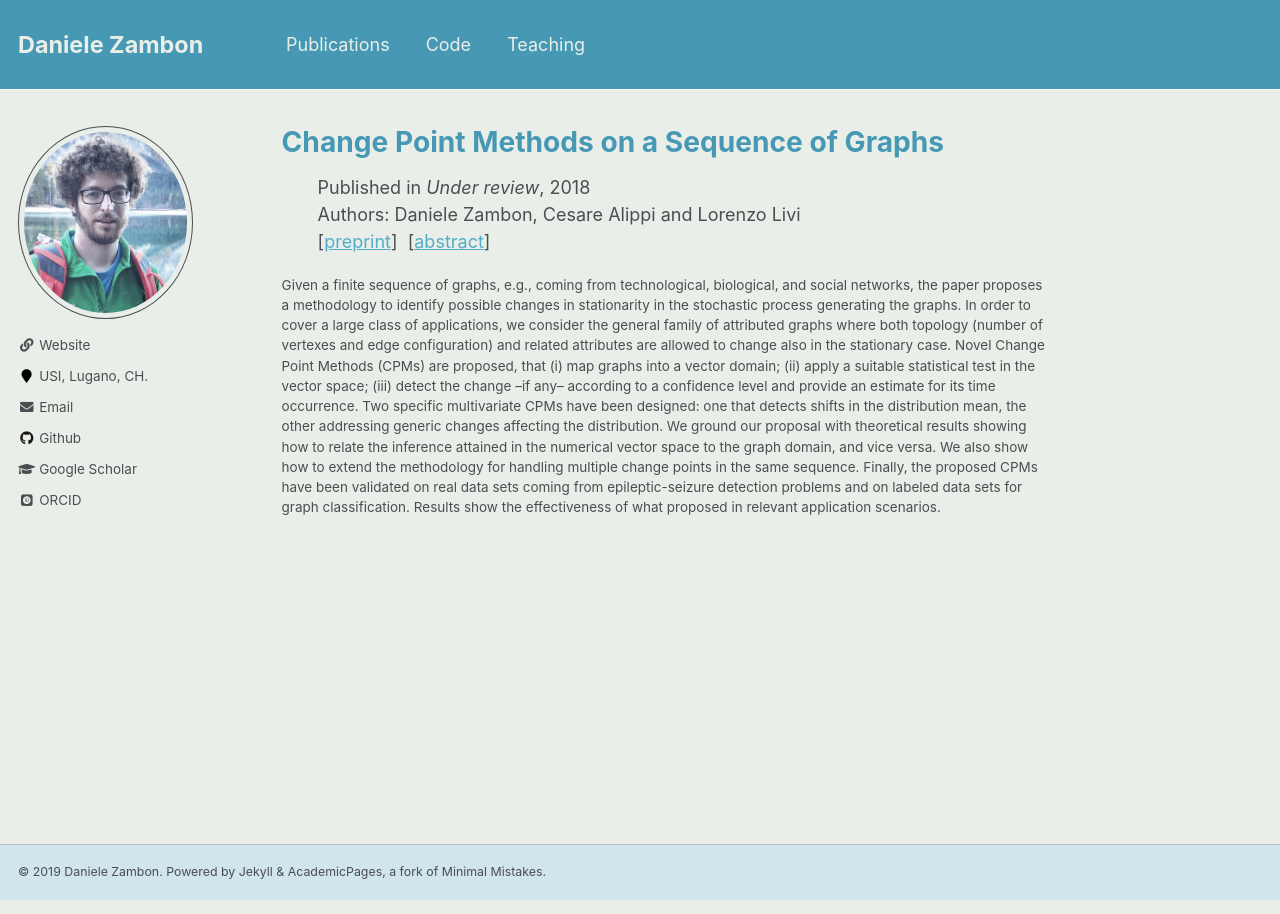
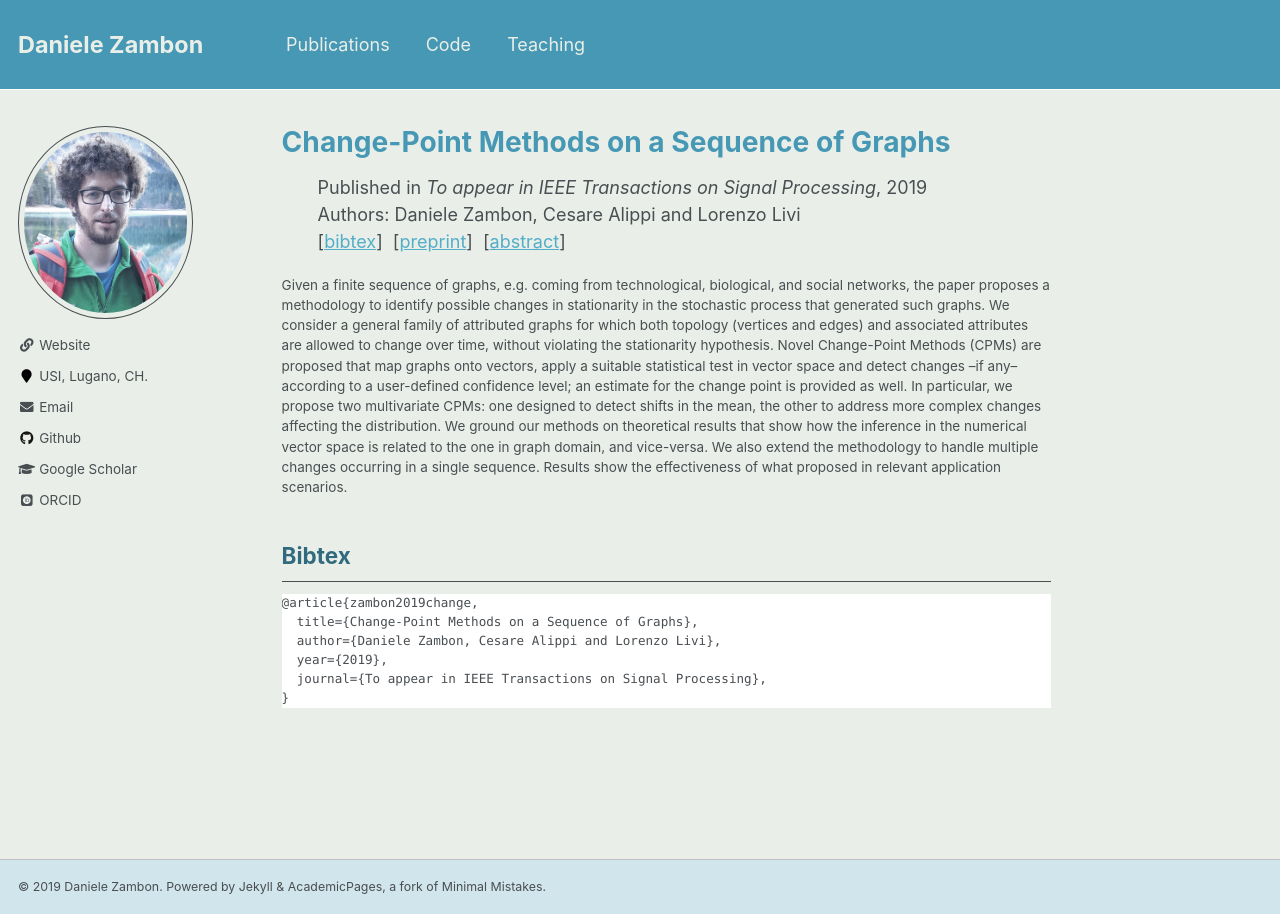
Before and after one commit to dzambon/dzambon.github.io, a Jekyll site: the page built from _publications/2019-11-11-zambon2019change.md, in a window 1280 px wide. Built offline with Jekyll 4.4.1, drawn with Linux system fonts in a browser that asks for light colours; some web fonts are replaced.

Commit message:
cpm to appear

```diff
--- a/_publications/2018-03-09-zambon2018change.md
+++ /dev/null
@@ -1,15 +0,0 @@
----
-collection: publications
-permalink: /publications/zambon2018change
-label: zambon2018change
-title: 'Change Point Methods on a Sequence of Graphs'
-authors: 'Daniele Zambon, Cesare Alippi and Lorenzo Livi'
-year: '2018'
-venue: 'Under review'
-type: 'preprint'
-preprint: 'https://arxiv.org/abs/1805.07113'
-abstract: true
----
-
-
-Given a finite sequence of graphs, e.g., coming from technological, biological, and social networks, the paper proposes a methodology to identify possible changes in stationarity in the stochastic process generating the graphs. In order to cover a large class of applications, we consider the general family of attributed graphs where both topology (number of vertexes and edge configuration) and related attributes are allowed to change also in the stationary case. Novel Change Point Methods (CPMs) are proposed, that (i) map graphs into a vector domain; (ii) apply a suitable statistical test in the vector space; (iii) detect the change --if any-- according to a confidence level and provide an estimate for its time occurrence. Two specific multivariate CPMs have been designed: one that detects shifts in the distribution mean, the other addressing generic changes affecting the distribution. We ground our proposal with theoretical results showing how to relate the inference attained in the numerical vector space to the graph domain, and vice versa. We also show how to extend the methodology for handling multiple change points in the same sequence. Finally, the proposed CPMs have been validated on real data sets coming from epileptic-seizure detection problems and on labeled data sets for graph classification. Results show the effectiveness of what proposed in relevant application scenarios.
--- /dev/null
+++ b/_publications/2019-11-11-zambon2019change.md
@@ -0,0 +1,20 @@
+---
+collection: publications
+permalink: /publications/zambon2018change
+label: zambon2019change
+title: 'Change-Point Methods on a Sequence of Graphs'
+authors: 'Daniele Zambon, Cesare Alippi and Lorenzo Livi'
+year: 2019
+venue: 'To appear in IEEE Transactions on Signal Processing'
+type: 'journal'
+preprint: 'https://arxiv.org/abs/1805.07113'
+bibtex: true
+abstract: true
+---
+
+Given a finite sequence of graphs, e.g. coming from technological, biological, and social networks, the paper proposes a methodology to identify possible changes in stationarity in the stochastic process that generated such graphs.
+We consider a general family of attributed graphs for which both topology (vertices and edges) and associated attributes are allowed to change over time, without violating the stationarity hypothesis.
+Novel Change-Point Methods (CPMs) are proposed that map graphs onto vectors, apply a suitable statistical test in vector space and detect changes --if any-- according to a user-defined confidence level; an estimate for the change point is provided as well.
+In particular, we propose two multivariate CPMs: one designed to detect shifts in the mean, the other to address more complex changes affecting the distribution.
+We ground our methods on theoretical results that show how the inference in the numerical vector space is related to the one in graph domain, and vice-versa. We also extend the methodology to handle multiple changes occurring in a single sequence.
+Results show the effectiveness of what proposed in relevant application scenarios.
--- a/_sass/_navigation.scss
+++ b/_sass/_navigation.scss
@@ -226,27 +226,6 @@
 
     a {
       position: relative;
-
-      &:before {
-        content: "";
-        position: absolute;
-        left: 0;
-        bottom: 0;
-        height: 4px;
-        background: mix(#fff, $primary-color, 50%);
-        width: 100%;
-        -webkit-transition: $global-transition;
-        transition: $global-transition;
-        -webkit-transform: scaleX(0);
-            -ms-transform: scaleX(0);
-                transform: scaleX(0); /* hide*/
-      }
-
-      // &:hover:before {
-      //   -webkit-transform: scaleX(1);
-      //       -ms-transform: scaleX(1);
-      //           transform: scaleX(1); /* reveal*/
-      //}
     }
   }
 
```
Also changed, not shown: TODO.md (+5 -6 lines), _pages/about.md (+1 -1 lines).
